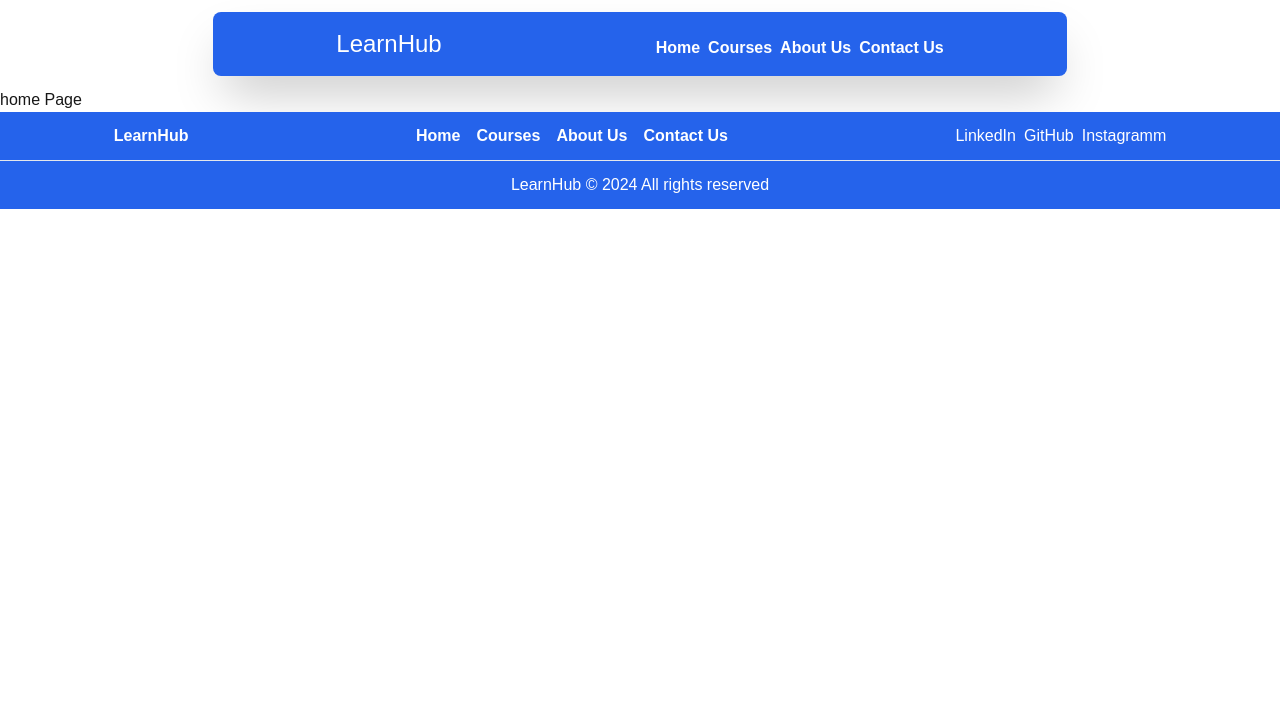
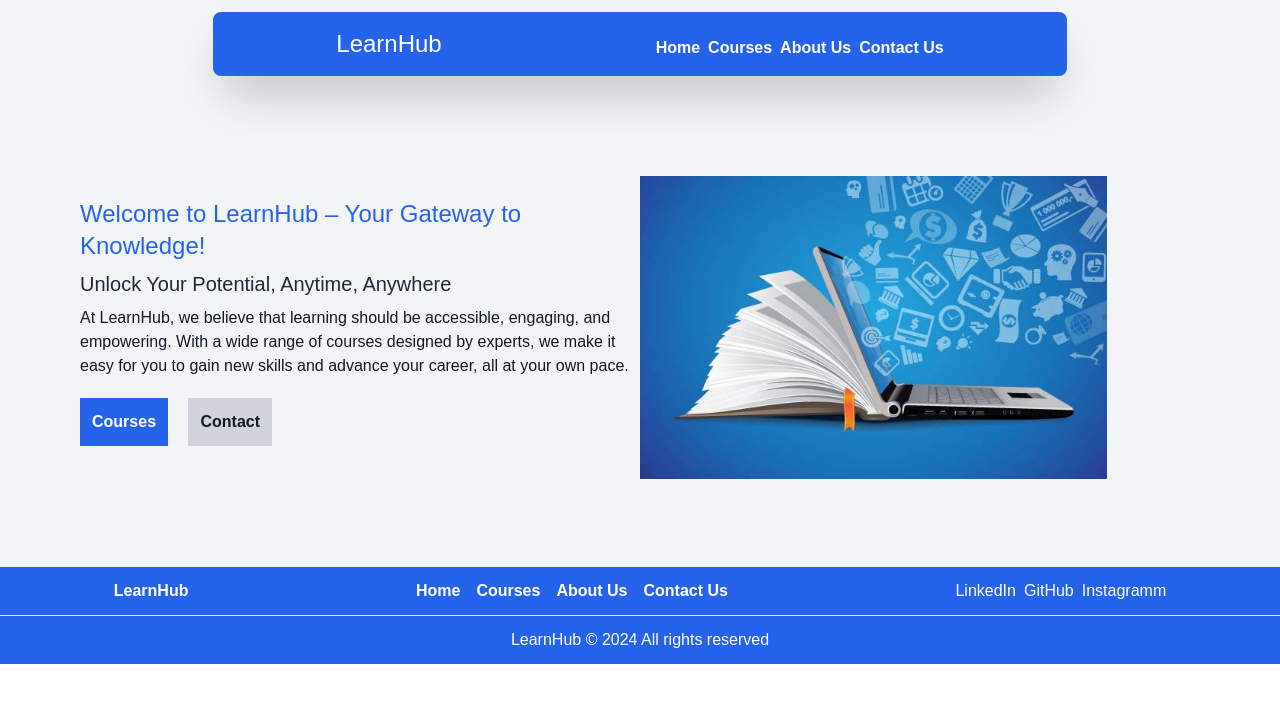
Before and after one commit to MuhammadHassaanArain/q2-nextjs-milestone2-elearning-website-tailwindcss, a Next.js app: page / in a window 1280 px wide. Shown: the top 702 px of the page. Built offline with nearby package versions, Linux system fonts and the light colour scheme.

Commit message:
code psuhed

```diff
--- a/src/app/layout/Footer.tsx
+++ b/src/app/layout/Footer.tsx
@@ -15,7 +15,7 @@
             <Link href="/about" className="hover:text-blue-300">
               About Us
             </Link>
-          <Link href="contact" className="hover:text-blue-300">
+            <Link href="/contact" className="hover:text-blue-300">
               Contact Us
             </Link>
           </nav>
--- a/src/app/layout/Header.tsx
+++ b/src/app/layout/Header.tsx
@@ -1,7 +1,7 @@
 import Link from "next/link";
 function Header() {
   return (
-    <header className=" flex justify-center py-3">
+    <header className=" flex justify-center py-3 bg-gray-100">
       <div className="bg-blue-600 text-white shadow-2xl rounded-lg p-4 space-y-2  text-center md:flex md:justify-around md:w-2/3">
         <Link href={"/"}>
           <h2 className="text-2xl hover:text-blue-300">LearnHub</h2>
@@ -16,7 +16,7 @@
           <Link href="/about" className="hover:text-blue-300">
             About Us
           </Link>
-          <Link href="contact" className="hover:text-blue-300">
+          <Link href="/contact" className="hover:text-blue-300">
             Contact Us
           </Link>
         </nav>
--- a/src/app/page.tsx
+++ b/src/app/page.tsx
@@ -1,7 +1,40 @@
+import Image from "next/image";
+import HomeImage from "../../public/Images/homepageimageforlearnhub.jpg";
+import Link from "next/link";
 export default function Home() {
   return (
- <div>
-  home Page
-  </div>
+    <section className="text-gray-900  bg-gray-100  text-center flex flex-col items-center  py-16 md:flex-row md:px-5 lg:px-20">
+      <div className=" w-11/12 space-y-2 md:flex-1 md:text-start">
+        <h1 className="text-2xl text-blue-600">
+          Welcome to LearnHub – Your Gateway to Knowledge!
+        </h1>
+        <h3 className="text-xl  text-gray-800">
+          Unlock Your Potential, Anytime, Anywhere
+        </h3>
+        <p>
+          At LearnHub, we believe that learning should be accessible, engaging,
+          and empowering. With a wide range of courses designed by experts, we
+          make it easy for you to gain new skills and advance your career, all
+          at your own pace.
+        </p>
+        <div className="space-x-4 py-3">
+          <Link href={"/courses"}>
+            {" "}
+            <button className="font-bold bg-blue-600 p-3 text-white hover:bg-blue-400">
+              Courses
+            </button>
+          </Link>
+          <Link href={"/contact"}>
+            {" "}
+            <button className="font-bold bg-gray-300 p-3 hover:bg-gray-200">
+              Contact
+            </button>
+          </Link>
+        </div>
+      </div>
+      <div className="w-4/5 py-6 md:flex-1 md:w-3/5 ">
+        <Image src={HomeImage} alt="HomeImage" className="lg:w-10/12 xl:7/12" />
+      </div>
+    </section>
   );
 }
```
Also changed, not shown: public/Images/homepageimageforlearnhub.jpg (added). Lines whose indentation alone changed are shown as unchanged.
